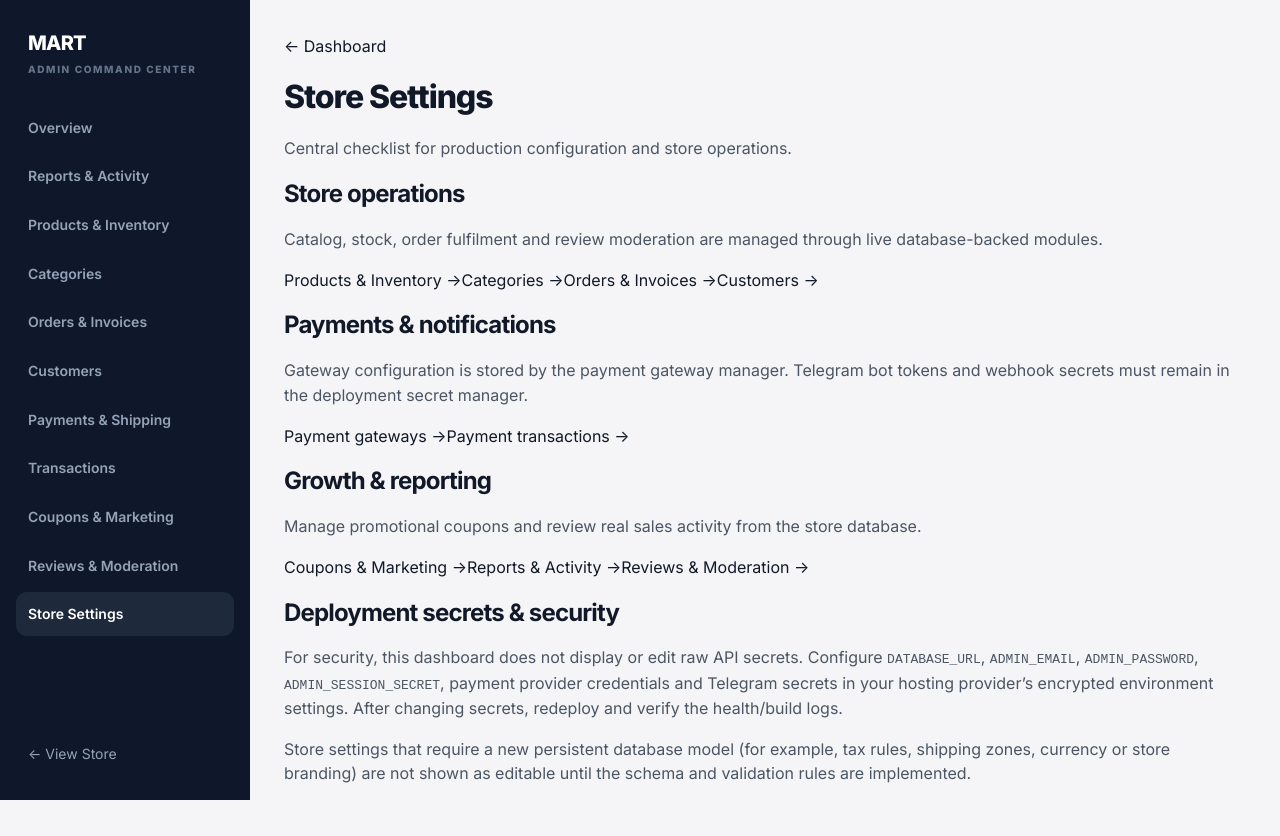
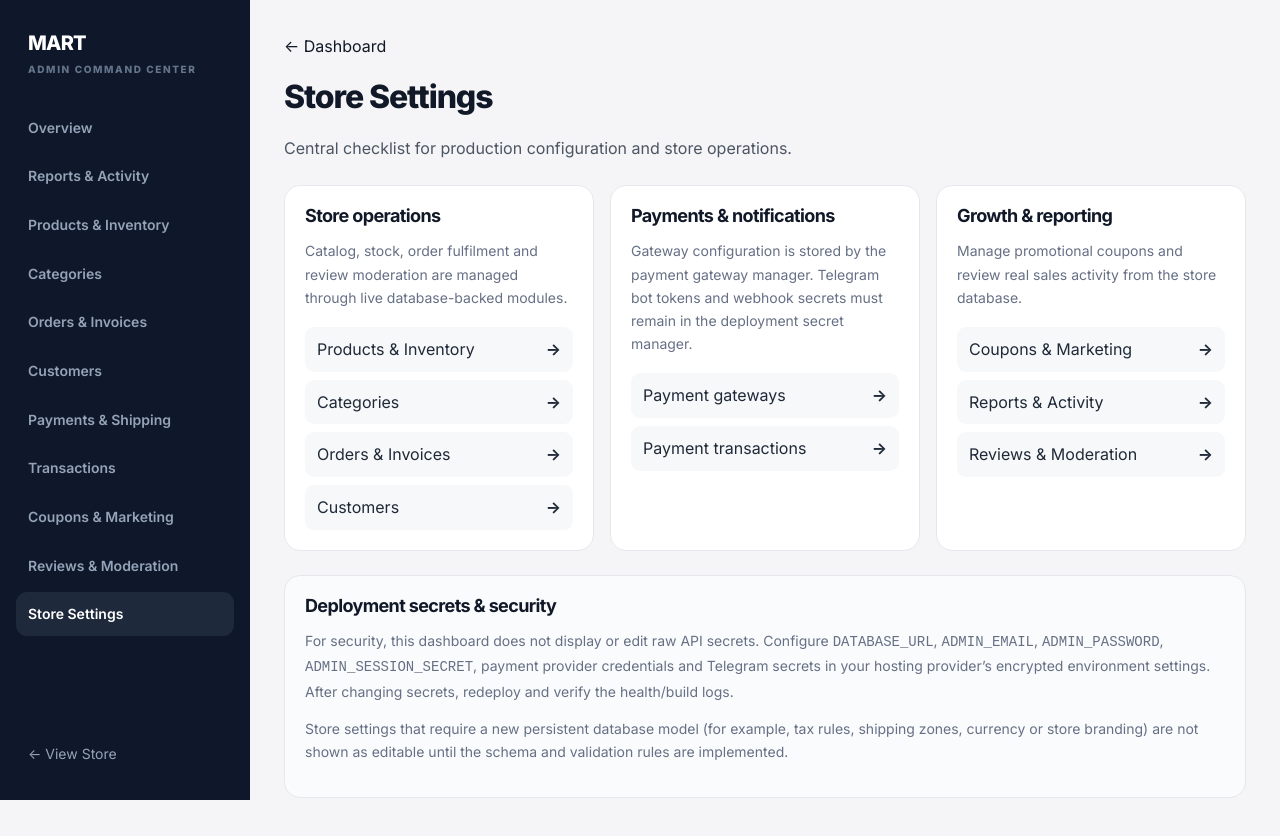
Before and after one commit to asmasud500/E-commerce-, a Next.js app: page /admin/settings in a window 1280 px wide. Built offline with nearby package versions, Linux system fonts and the light colour scheme.

Commit message:
Style customer directory, reports and store settings modules

```diff
--- a/app/globals.css
+++ b/app/globals.css
@@ -445,3 +445,25 @@ button.pg-btn[disabled]{opacity:.5;cursor:not-allowed;transform:none;box-shadow:
 @media(max-width:1100px){.admin-module-grid{grid-template-columns:repeat(2,minmax(0,1fr))}.admin-stat-grid{grid-template-columns:repeat(2,minmax(0,1fr))}}
 @media(max-width:900px){.admin-sidebar{position:sticky;top:0;z-index:25;height:auto;overflow:hidden}.admin-sidebar nav{flex-wrap:nowrap;overflow-x:auto;padding-bottom:3px}.admin-sidebar nav a{flex:none}.admin-brand{padding:4px 8px 14px}.admin-layout{display:block}.admin-content{padding:24px 18px}}
 @media(max-width:600px){.admin-module-grid{grid-template-columns:1fr}.admin-stat-grid{grid-template-columns:repeat(2,minmax(0,1fr));gap:10px}.admin-stat{padding:15px}.admin-stat>strong{font-size:24px}.admin-heading-row h1{font-size:34px!important}.admin-alert{padding:18px}.admin-recent{padding:12px}}
+
+
+/* Admin command center: customer, reporting and settings modules */
+.admin-search-input{display:block;width:100%;max-width:440px;margin:18px 0;padding:12px 14px;border:1px solid #d7dce5;border-radius:10px;background:#fff;color:#111827}
+.admin-report-bars{display:grid;grid-template-columns:repeat(7,minmax(0,1fr));gap:12px;align-items:end;padding:18px 0}
+.admin-report-day{display:flex;flex-direction:column;align-items:center;gap:7px;min-width:0;text-align:center}
+.admin-report-bar-track{height:150px;width:100%;display:flex;align-items:flex-end;justify-content:center;border-radius:9px;background:#f1f4f8;padding:6px}
+.admin-report-bar{width:min(38px,70%);min-height:6px;border-radius:7px 7px 3px 3px;background:#344b6b}
+.admin-report-day small{font-size:11px;color:#667085;overflow-wrap:anywhere}
+.admin-status-list{display:grid;grid-template-columns:repeat(auto-fit,minmax(150px,1fr));gap:10px}
+.admin-status-list>div{display:flex;justify-content:space-between;align-items:center;padding:13px 15px;background:#f7f8fa;border:1px solid #e8ebf0;border-radius:10px}
+.admin-settings-grid{display:grid;grid-template-columns:repeat(3,minmax(0,1fr));gap:16px;margin:24px 0}
+.admin-settings-card,.admin-settings-note{background:#fff;border:1px solid #e5e7eb;border-radius:16px;padding:20px}
+.admin-settings-card h2,.admin-settings-note h2{margin:0 0 10px;font-size:18px}
+.admin-settings-card p,.admin-settings-note p{color:#667085;line-height:1.65;font-size:14px}
+.admin-settings-card>div{display:grid;gap:8px;margin-top:18px}
+.admin-settings-card a{display:flex;justify-content:space-between;gap:10px;padding:10px 12px;border-radius:9px;background:#f7f8fa;color:#1f2937;text-decoration:none}
+.admin-settings-card a:hover{background:#edf1f6}
+.admin-settings-card a span{font-weight:700}
+.admin-settings-note{margin-top:18px;background:#fafbfc}
+@media(max-width:1000px){.admin-settings-grid{grid-template-columns:repeat(2,minmax(0,1fr))}}
+@media(max-width:640px){.admin-report-bars{gap:5px}.admin-report-bar-track{height:100px;padding:3px}.admin-report-day small{font-size:9px}.admin-settings-grid{grid-template-columns:1fr}.admin-settings-card,.admin-settings-note{padding:16px}}
```
